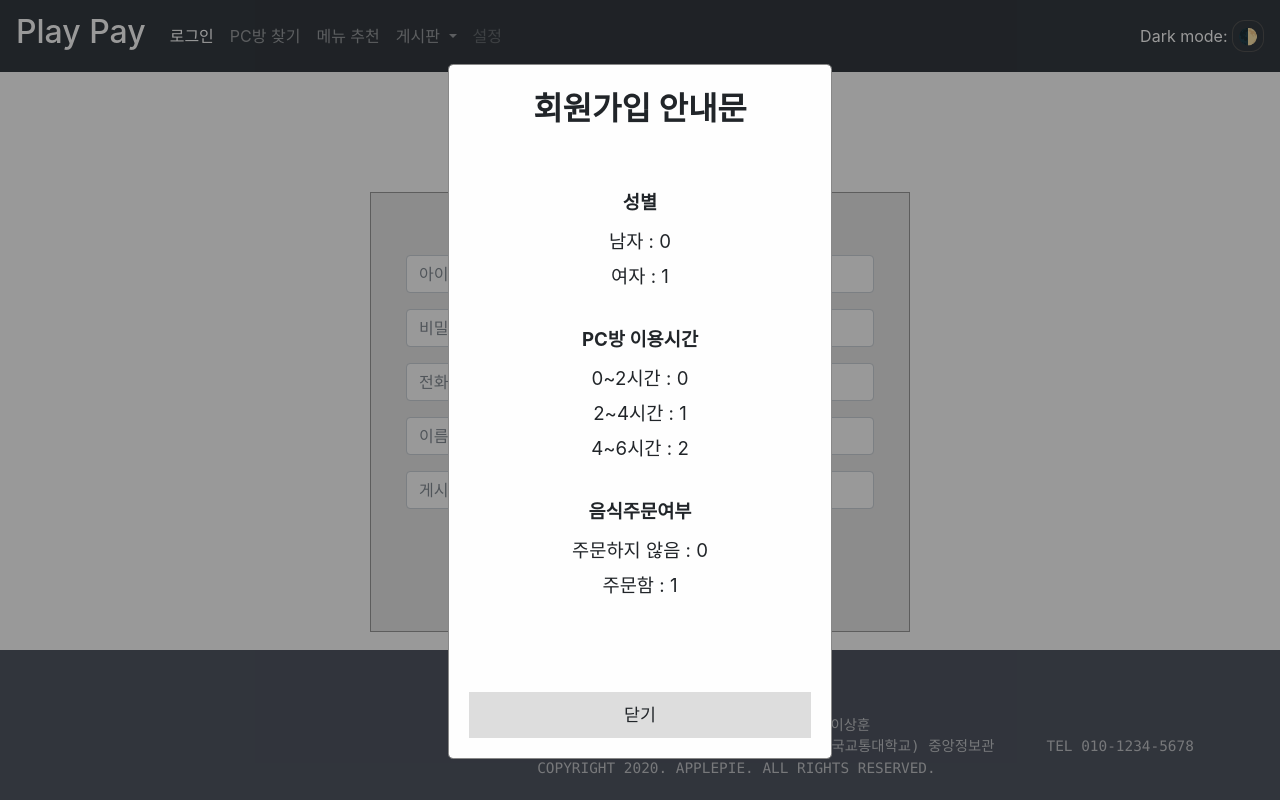
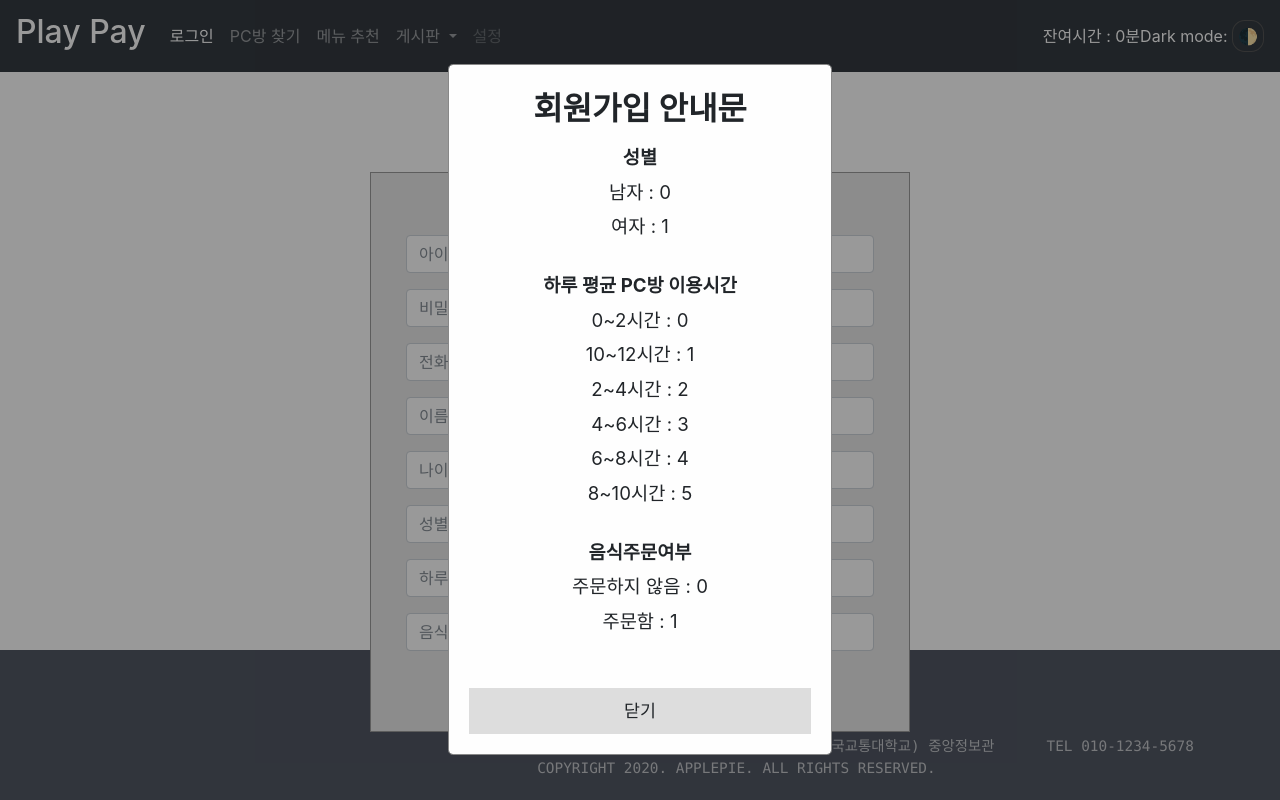
Before and after one commit to narae0409/playpay, a Django app: page /join/ in a window 1280 px wide. Run offline with Django 3.2, Linux system fonts and the light colour scheme; parts of the project's set-up code (start-up, migrations or seed data) failed here and were passed over; some libraries are stand-ins or nearby versions.

Commit message:
20.10.28.

```diff
--- a/Proj/forms.py
+++ b/Proj/forms.py
@@ -7,8 +7,10 @@ class JoinForm(forms.Form):
     your_pw = forms.CharField(label='비밀번호', max_length=100, widget = forms.PasswordInput)
     your_ph = forms.IntegerField(label='전화번호(숫자만)')
     your_name = forms.CharField(label='이름', max_length=10)
-    your_sex = forms.ChoiceField(widget = forms.Select(), choices = ([('1','리뷰 게시판'), ('2','공지사항')]), initial='1', label='게시판 선택', required = True)
-
+    your_age = forms.IntegerField(label='나이')
+    your_sex = forms.IntegerField(label='성별(안내문 참조)')
+    your_avg_time = forms.IntegerField(label='하루 평균 PC방 이용시간(안내문 참조)')
+    your_food_choice = forms.IntegerField(label='음식 주문 여부(안내문 참조)')
 
 class LoginForm(forms.Form):
     your_id = forms.EmailField(label='아이디', max_length=100)
--- a/Proj/templates/Proj/base.html
+++ b/Proj/templates/Proj/base.html
@@ -76,7 +76,7 @@
     {% if request.session.time %}
     <a>잔여시간 : {{ request.session.time }}분</a>
     {% else %}
-
+    <a>잔여시간 : 0분</a>
     {% endif %}
     </font>
     {% if request.session.name %}
--- a/Proj/templates/Proj/join.html
+++ b/Proj/templates/Proj/join.html
@@ -5,9 +5,9 @@
 {% block content %}
 <style>
 #login .container #login-row #login-column #login-box {
-  margin-top: 120px;
+  margin-top: 100px;
   max-width: 600px;
-  height: 440px;
+  height: 560px;
   border: 1px solid #9C9C9C;
   background-color: #EAEAEA;
 }
@@ -48,21 +48,19 @@
       <!-- Modal content -->
       <div class="modal-content">
                 <p style="text-align: center;"><span style="font-size: 14pt;"><b><span style="font-size: 24pt;">회원가입 안내문</span></b></span></p>
-                <p style="text-align: center; line-height: 1.5;"><br /></p>
-                <p style="text-align: center; line-height: 1.5;"><span style="font-size: 14pt;"><b>성별</b></span></p>
+                <p style="text-align: center; line-height: 1;"><span style="font-size: 14pt;"><b>성별</b></span></p>
                 <p style="text-align: center; line-height: 1;"><span style="font-size: 14pt;">남자 : 0</span></p>
                 <p style="text-align: center; line-height: 1;"><span style="font-size: 14pt;">여자 : 1</span></p><br>
-                <p style="text-align: center; line-height: 1.5;"><span style="font-size: 14pt;"><b>PC방 이용시간</b></span></p>
+                <p style="text-align: center; line-height: 1;"><span style="font-size: 14pt;"><b>하루 평균 PC방 이용시간</b></span></p>
                 <p style="text-align: center; line-height: 1;"><span style="font-size: 14pt;">0~2시간 : 0</span></p>
-                <p style="text-align: center; line-height: 1;"><span style="font-size: 14pt;">2~4시간 : 1</span></p>
-                <p style="text-align: center; line-height: 1;"><span style="font-size: 14pt;">4~6시간 : 2</span></p><br>
-                <p style="text-align: center; line-height: 1.5;"><span style="font-size: 14pt;"><b>음식주문여부</b></span></p>
+                <p style="text-align: center; line-height: 1;"><span style="font-size: 14pt;">10~12시간 : 1</span></p>
+                <p style="text-align: center; line-height: 1;"><span style="font-size: 14pt;">2~4시간 : 2</span></p>
+                <p style="text-align: center; line-height: 1;"><span style="font-size: 14pt;">4~6시간 : 3</span></p>
+                <p style="text-align: center; line-height: 1;"><span style="font-size: 14pt;">6~8시간 : 4</span></p>
+                <p style="text-align: center; line-height: 1;"><span style="font-size: 14pt;">8~10시간 : 5</span></p><br>
+                <p style="text-align: center; line-height: 1;"><span style="font-size: 14pt;"><b>음식주문여부</b></span></p>
                 <p style="text-align: center; line-height: 1;"><span style="font-size: 14pt;">주문하지 않음 : 0</span></p>
                 <p style="text-align: center; line-height: 1;"><span style="font-size: 14pt;">주문함 : 1</span></p>
-                <!--<p style="text-align: center; line-height: 1.5;"><span style="font-size: 14pt;"><br /></span></p>
-                <p style="text-align: center; line-height: 1.5;"><span style="font-size: 14pt;">이용에 불편을 드린 점 양해를 </span></p>
-                <p style="text-align: center; line-height: 1.5;"><span style="font-size: 14pt;">부탁드립니다.</span></p>-->
-                <p style="text-align: center; line-height: 1.5;"><br /></p>
                 <p><br /></p>
             <div style="cursor:pointer;background-color:#DDDDDD;text-align: center;padding-bottom: 10px;padding-top: 10px;" onClick="close_pop();">
                 <span class="pop_bt" style="font-size: 13pt;" >
--- a/Proj/views.py
+++ b/Proj/views.py
@@ -76,11 +76,15 @@ class Join(FormView):
             new_pw = form.cleaned_data['your_pw']
             new_ph = form.cleaned_data['your_ph']
             new_name = form.cleaned_data['your_name']
+            new_sex = form.cleaned_data['your_sex']
+            new_age = form.cleaned_data['your_age']
+            new_avg_time = form.cleaned_data['your_avg_time']
+            new_food_choice = form.cleaned_data['your_food_choice']
             m = hashlib.sha256()
             m.update(new_pw.encode('UTF-8'))
             x = m.hexdigest()
             try:
-                User.objects.create(my_id=new_id, pw=x, name=new_name, ph=new_ph)
+                User.objects.create(my_id=new_id, pw=x, name=new_name, ph=new_ph, sex = new_sex, region = 6., avg_time = new_avg_time, food_choice=new_food_choice, age=new_age)
             except:
                 return redirect('proj:join')
             request.session['login'] = False
```
Also changed, not shown: db.sqlite3.
